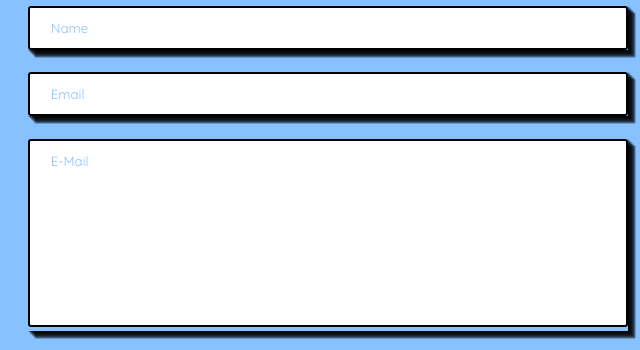
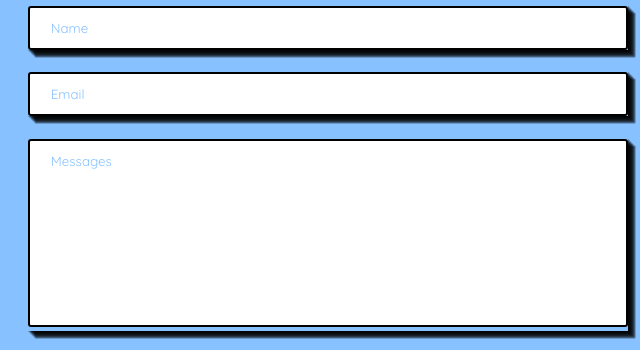
Before and after one commit to mhmmdhjri/idncompany.github.io, a plain HTML site: page company.html in a window 1280 px wide. Shown: the part 3320-3670 px from the top of the page, 4-644 px from the left. Drawn offline with nearby package versions, Linux system fonts and the light colour scheme.

Commit message:
Update company.html

```diff
--- a/company.html
+++ b/company.html
@@ -169,7 +169,7 @@
                     <input type="email" placeholder="Email" name="email">
                 </div>
                 <div>
-                    <textarea name="message" id="message" placeholder="E-Mail" cols="30" rows="10"></textarea>
+                    <textarea name="message" id="message" placeholder="Messages" cols="30" rows="10"></textarea>
                 </div>
                 <button class="btn-submit">Send message</button>
             </form>
```
